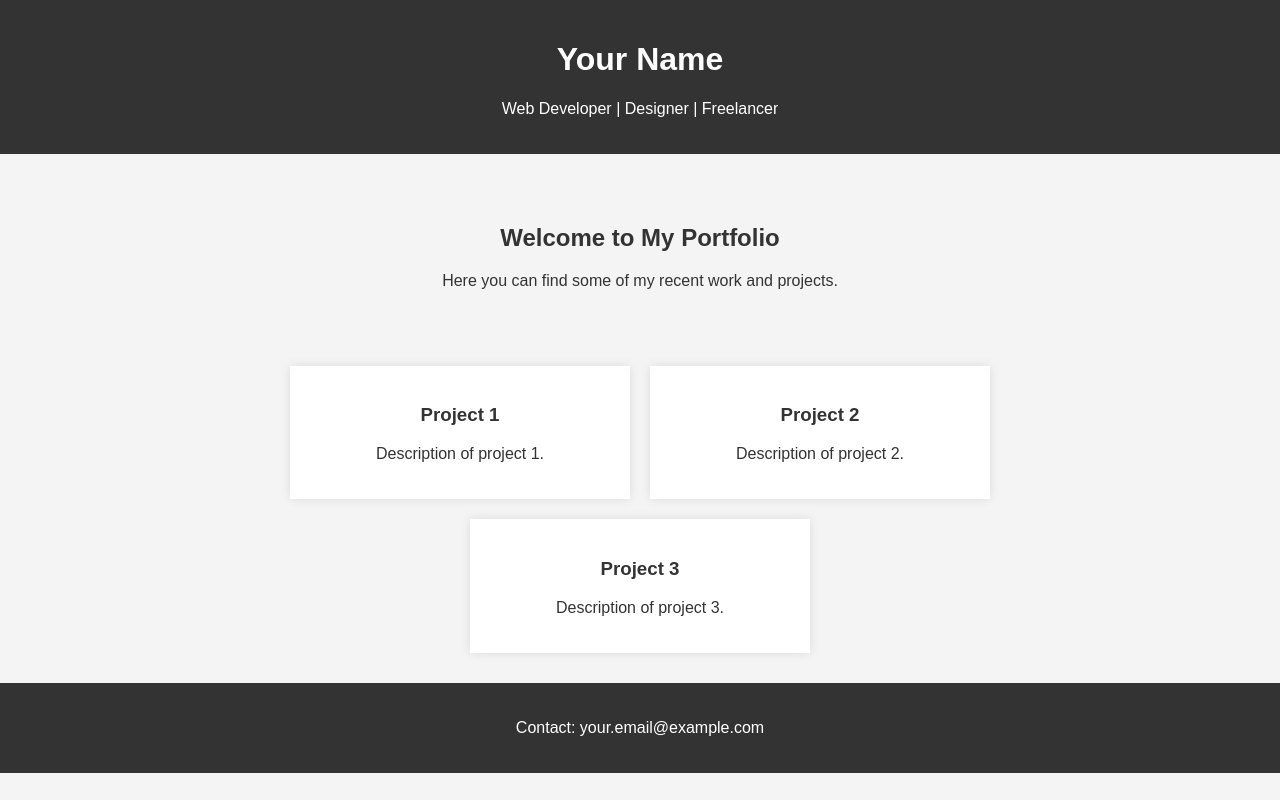
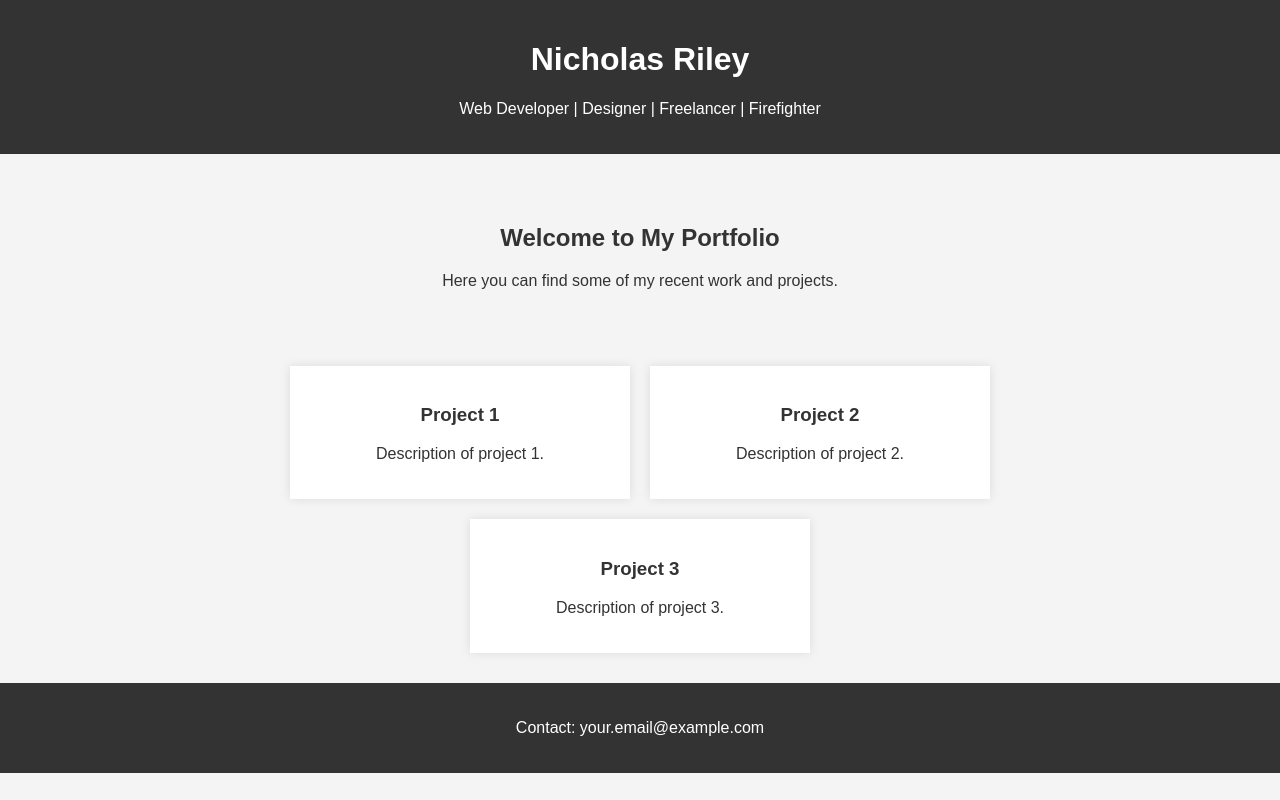
Before and after one commit to nickriley5/portfolio, a plain HTML site: page index.html in a window 1280 px wide. Drawn offline with Linux system fonts and the light colour scheme.

Commit message:
added my name and details

```diff
--- a/index.html
+++ b/index.html
@@ -70,8 +70,8 @@
 </head>
 <body>
     <header>
-        <h1>Your Name</h1>
-        <p>Web Developer | Designer | Freelancer</p>
+        <h1>Nicholas Riley</h1>
+        <p>Web Developer | Designer | Freelancer | Firefighter</p>
     </header>
     <section class="intro">
         <h2>Welcome to My Portfolio</h2>
```
